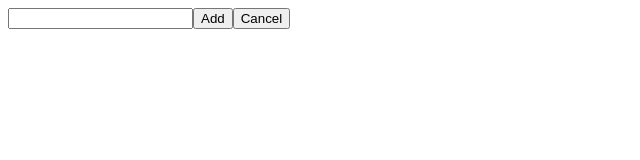
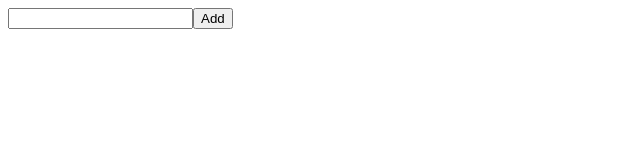
Before and after one commit to spectre-xenon/cv-maker, a React (Vite) app: page / in a window 1280 px wide. Shown: the top 160 px of the page, without its empty margins (0-640 px from the left). Built offline with nearby package versions, Linux system fonts and the light colour scheme.

Commit message:
cancel button now doesn't appear on first

```diff
--- a/src/components/MultiJob.jsx
+++ b/src/components/MultiJob.jsx
@@ -57,7 +57,9 @@ function MultiItem({ itemArr, setItemArr }) {
       {!isEditing ? (
         <>
           <button onClick={addItem}>Add</button>
-          <button onClick={() => setIsAdding(false)}>Cancel</button>
+          {itemArr.length > 1 && (
+            <button onClick={() => setIsAdding(false)}>Cancel</button>
+          )}
         </>
       ) : (
         <>
```
